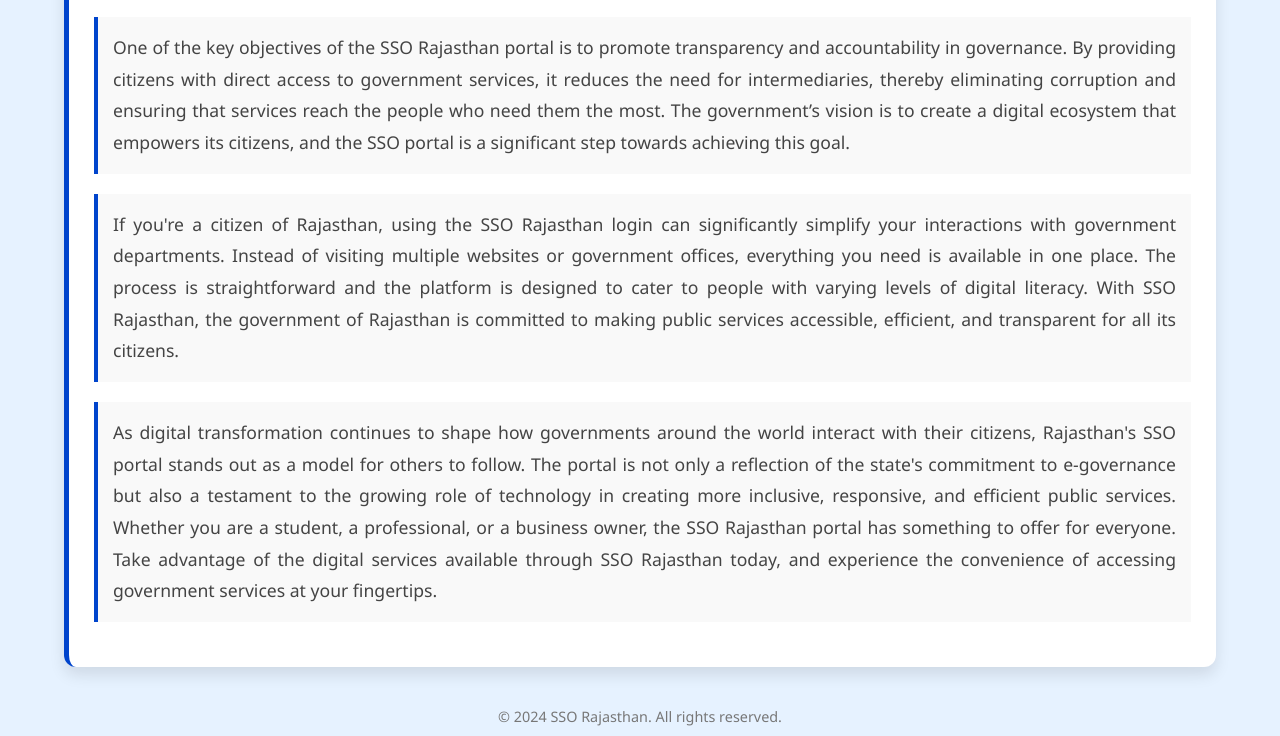
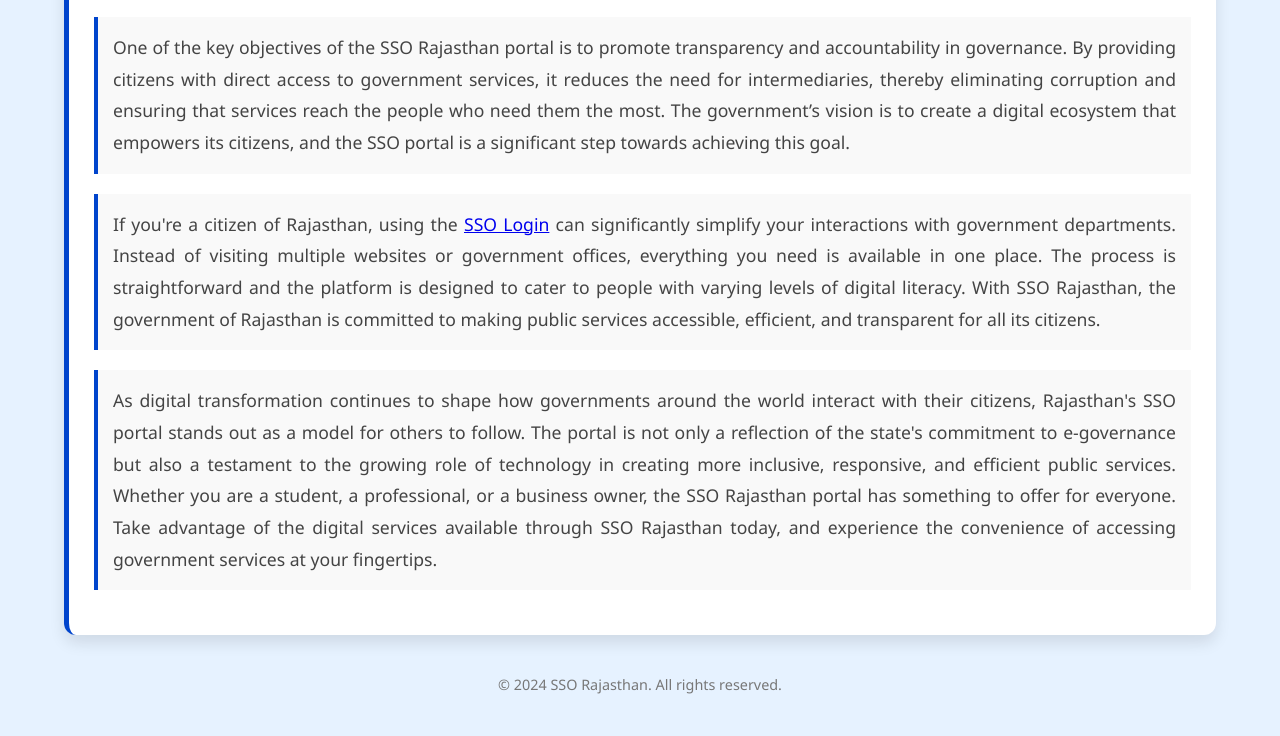
Before and after one commit to marybucy/SSO-ID, a plain HTML site: page index.html in a window 1280 px wide. Shown: the part 1105-1841 px from the top of the page. After the commit the page ends 1809 px from the top, so only its background shows below. Drawn offline with Linux system fonts and the light colour scheme.

Commit message:
Update index.html

```diff
--- a/index.html
+++ b/index.html
@@ -135,7 +135,7 @@
         </p>
 
         <p class="long-description">
-            If you're a citizen of Rajasthan, using the SSO Rajasthan login can significantly simplify your interactions with government departments. Instead of visiting multiple websites or government offices, everything you need is available in one place. The process is straightforward and the platform is designed to cater to people with varying levels of digital literacy. With SSO Rajasthan, the government of Rajasthan is committed to making public services accessible, efficient, and transparent for all its citizens.
+            If you're a citizen of Rajasthan, using the <a href="https://ssorajasthanlogin.in/">SSO Login</a> can significantly simplify your interactions with government departments. Instead of visiting multiple websites or government offices, everything you need is available in one place. The process is straightforward and the platform is designed to cater to people with varying levels of digital literacy. With SSO Rajasthan, the government of Rajasthan is committed to making public services accessible, efficient, and transparent for all its citizens.
         </p>
 
         <p class="long-description">
```
